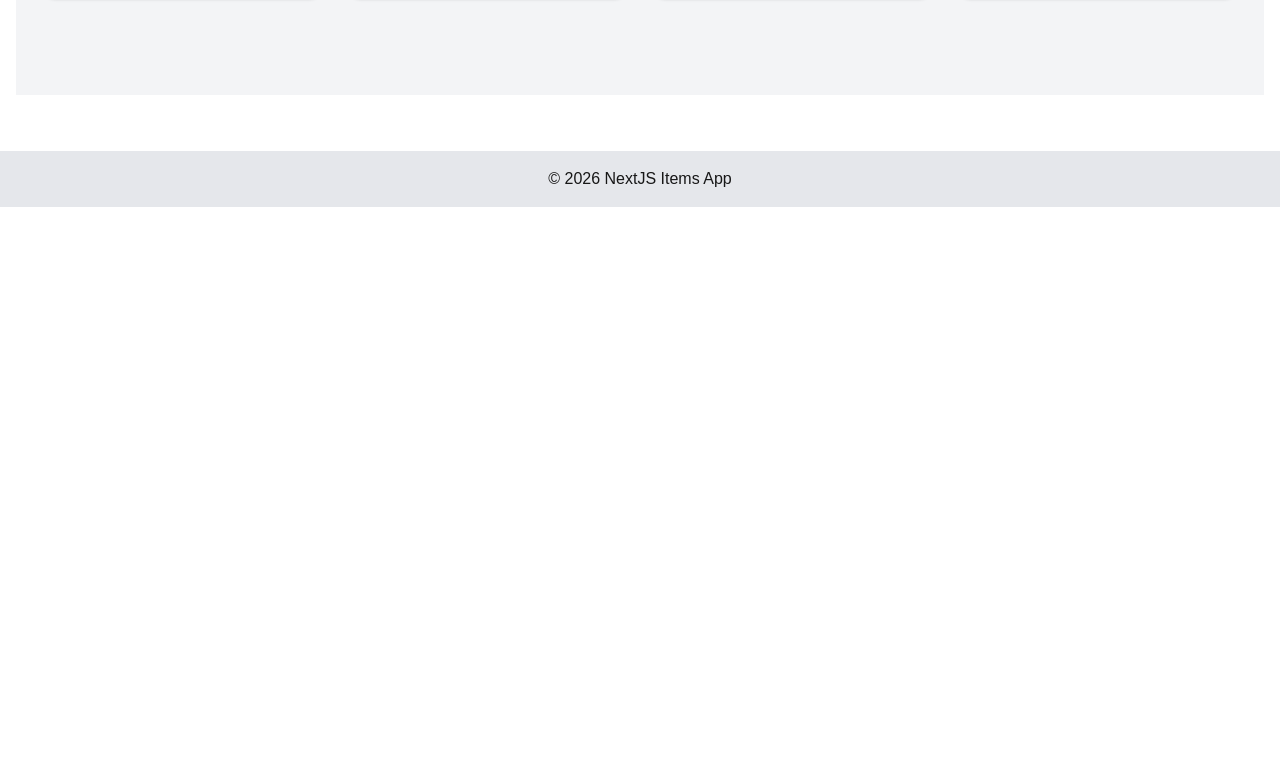
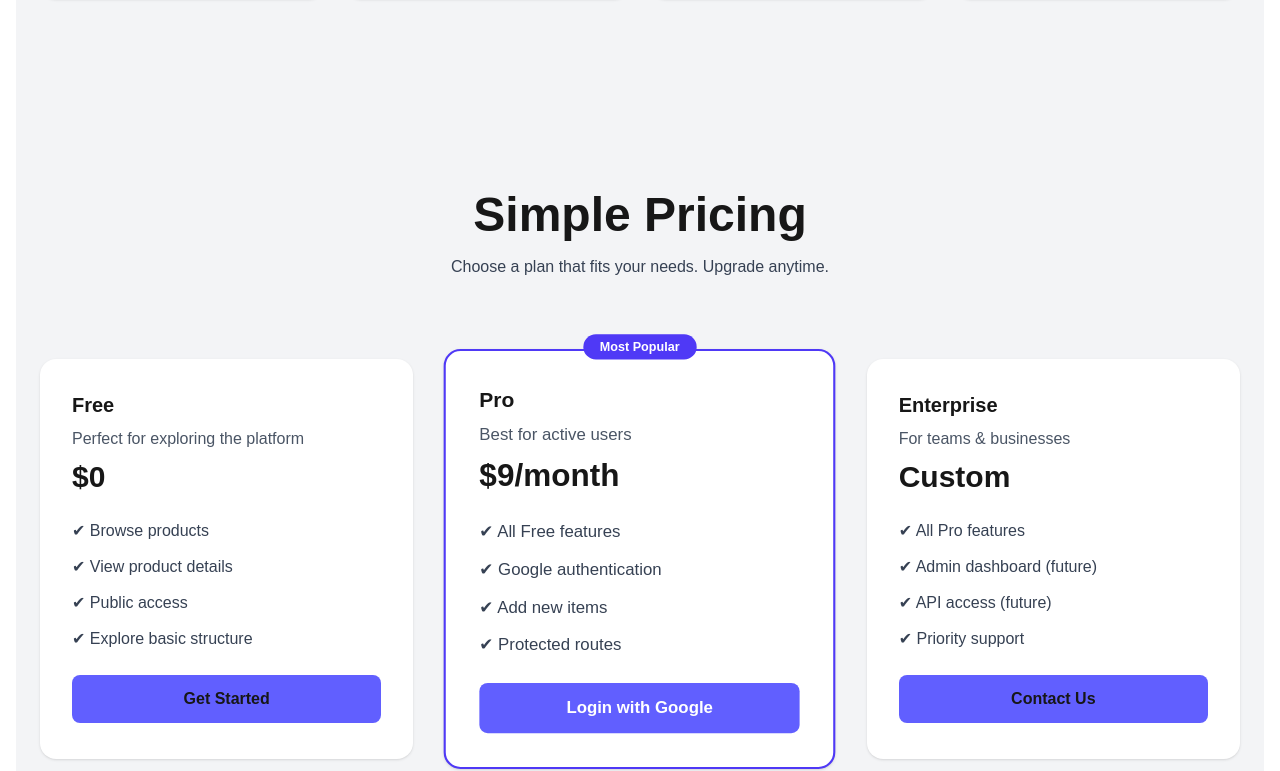
Before and after one commit to Hlamong55/nextjs-items-app, a Next.js app: page / in a window 1280 px wide. Shown: the part 3253-4024 px from the top of the page. Before the commit the page ends 3460 px from the top, so only its background shows below. Built offline with nearby package versions, Linux system fonts and the light colour scheme.

Commit message:
pricing section implemented

```diff
--- a/app/page.jsx
+++ b/app/page.jsx
@@ -2,6 +2,7 @@ import Hero from "@/components/sections/Hero";
 import Features from "@/components/sections/Features";
 import HowItWorks from "@/components/sections/HowItWorks";
 import PopularItems from "@/components/sections/PopularItems";
+import Pricing from "@/components/sections/Pricing";
 
 export default function Home() {
   return (
@@ -10,6 +11,7 @@ export default function Home() {
       <Features />
       <HowItWorks />
       <PopularItems />
+      <Pricing />
     </>
   );
 }
--- /dev/null
+++ b/components/sections/Pricing.jsx
@@ -0,0 +1,123 @@
+"use client";
+
+import { motion } from "framer-motion";
+import Link from "next/link";
+
+const plans = [
+  {
+    name: "Free",
+    price: "$0",
+    description: "Perfect for exploring the platform",
+    features: [
+      "Browse products",
+      "View product details",
+      "Public access",
+      "Explore basic structure",
+    ],
+    cta: "Get Started",
+    href: "/items",
+    highlight: false,
+  },
+  {
+    name: "Pro",
+    price: "$9/month",
+    description: "Best for active users",
+    features: [
+      "All Free features",
+      "Google authentication",
+      "Add new items",
+      "Protected routes",
+    ],
+    cta: "Login with Google",
+    href: "/login",
+    highlight: true,
+  },
+  {
+    name: "Enterprise",
+    price: "Custom",
+    description: "For teams & businesses",
+    features: [
+      "All Pro features",
+      "Admin dashboard (future)",
+      "API access (future)",
+      "Priority support",
+    ],
+    cta: "Contact Us",
+    href: "#",
+    highlight: false,
+  },
+];
+
+export default function Pricing() {
+  return (
+    <section className="py-24 bg-gray-100">
+      <div className="max-w-7xl mx-auto px-6">
+
+        {/* Header */}
+        <motion.div
+          initial={{ opacity: 0, y: 30 }}
+          whileInView={{ opacity: 1, y: 0 }}
+          transition={{ duration: 0.6 }}
+          viewport={{ once: true }}
+          className="text-center mb-20"
+        >
+          <h2 className="text-4xl md:text-5xl font-bold mb-4">
+            Simple Pricing
+          </h2>
+          <p className="text-gray-700 max-w-2xl mx-auto">
+            Choose a plan that fits your needs. Upgrade anytime.
+          </p>
+        </motion.div>
+
+        {/* Pricing Cards */}
+        <div className="grid md:grid-cols-3 gap-10">
+          {plans.map((plan, index) => (
+            <motion.div
+              key={index}
+              initial={{ opacity: 0, y: 40 }}
+              whileInView={{ opacity: 1, y: 0 }}
+              transition={{ duration: 0.5, delay: index * 0.1 }}
+              viewport={{ once: true }}
+              className={`relative rounded-2xl p-8 shadow transition-all ${
+                plan.highlight
+                  ? "bg-white border-2 border-indigo-600 scale-105"
+                  : "bg-white hover:border-2 hover:border-indigo-600 hover:scale-105"
+              }`}
+            >
+              {/* Most Popular Badge */}
+              {plan.highlight && (
+                <span className="absolute -top-4 left-1/2 -translate-x-1/2 bg-indigo-600 text-white text-xs font-semibold px-4 py-1 rounded-full">
+                  Most Popular
+                </span>
+              )}
+
+              <h3 className="text-xl font-semibold mb-2">{plan.name}</h3>
+              <p className="text-gray-600 mb-2">{plan.description}</p>
+
+              <p className="text-3xl font-bold mb-6">{plan.price}</p>
+
+              <ul className="space-y-3 mb-6">
+                {plan.features.map((feature, i) => (
+                  <li key={i} className="text-gray-700">
+                    ✔ {feature}
+                  </li>
+                ))}
+              </ul>
+
+              <Link
+                href={plan.href}
+                className={`block text-center px-6 py-3 rounded-lg font-semibold ${
+                  plan.highlight
+                    ? "bg-indigo-500 text-white hover:bg-indigo-700"
+                    : "bg-indigo-500 hover:bg-indigo-700 hover:text-white"
+                }`}
+              >
+                {plan.cta}
+              </Link>
+            </motion.div>
+          ))}
+        </div>
+      </div>
+    </section>
+  );
+}
```
